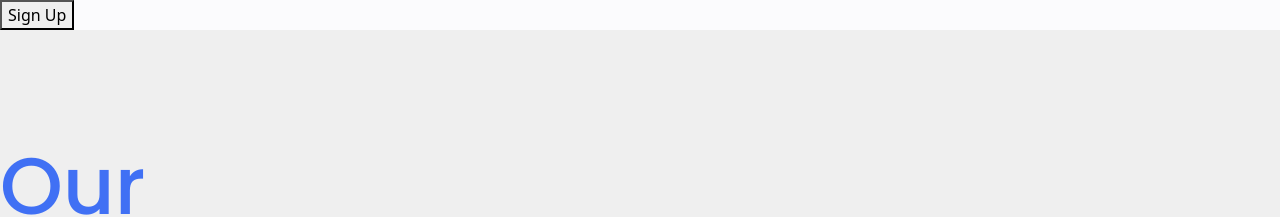
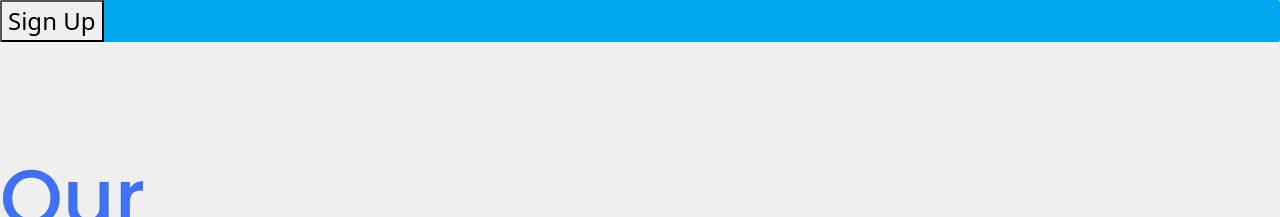
Before and after one commit to zatharox/Jobby, a plain HTML site: page main.html in a window 1280 px wide. Shown: the top 217 px of the page. Drawn offline with nearby package versions, Linux system fonts and the light colour scheme.

Commit message:
Edited signup button

```diff
--- a/styles.css
+++ b/styles.css
@@ -173,6 +173,32 @@ h1, h2, h3, h4, h5, h6 {
     -webkit-animation: myfirst 30s linear infinite;
     animation: myfirst 30s linear infinite;
 }
+.top-box{
+  color: white;
+	border: none;
+	outline: none;
+	font-size: 24px;
+	font-weight: 200;
+	overflow: hidden;
+	position: relative;
+	border-radius: 2px;
+	letter-spacing: 2px;
+	box-shadow: $shadow1;
+	text-transform: uppercase;
+	background-color: #00a7ee;
+	@include transition(all 0.2s ease-in);
+}
+
+.btn-text {
+  z-index: 2;
+  display: block;
+  padding: 10px 20px;
+  position: relative;
+
+  &:hover {
+    cursor: pointer;
+  }
+}
 
 
 
```
